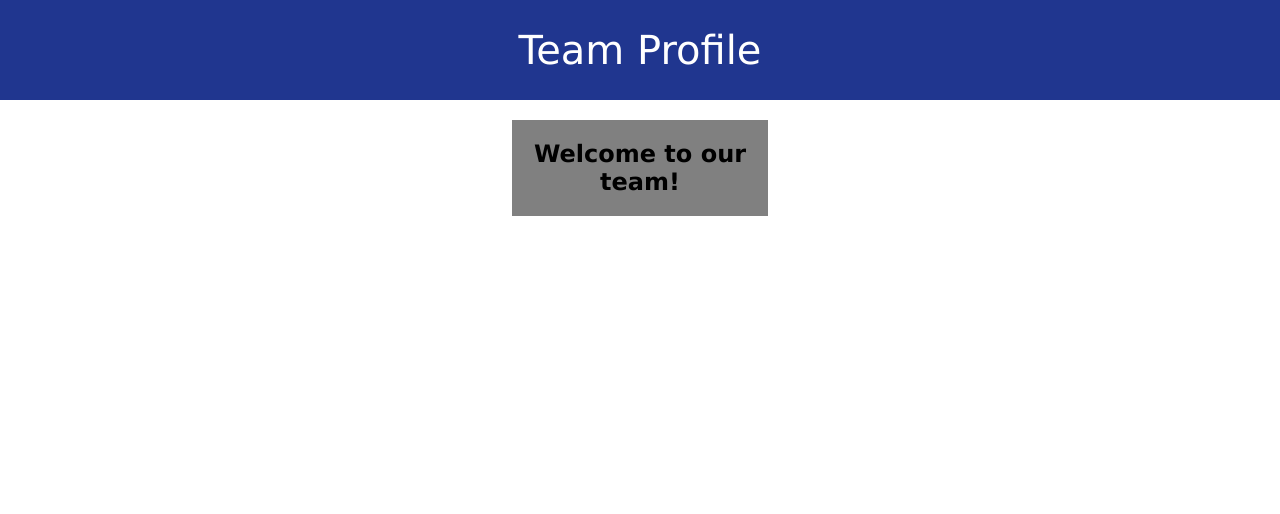
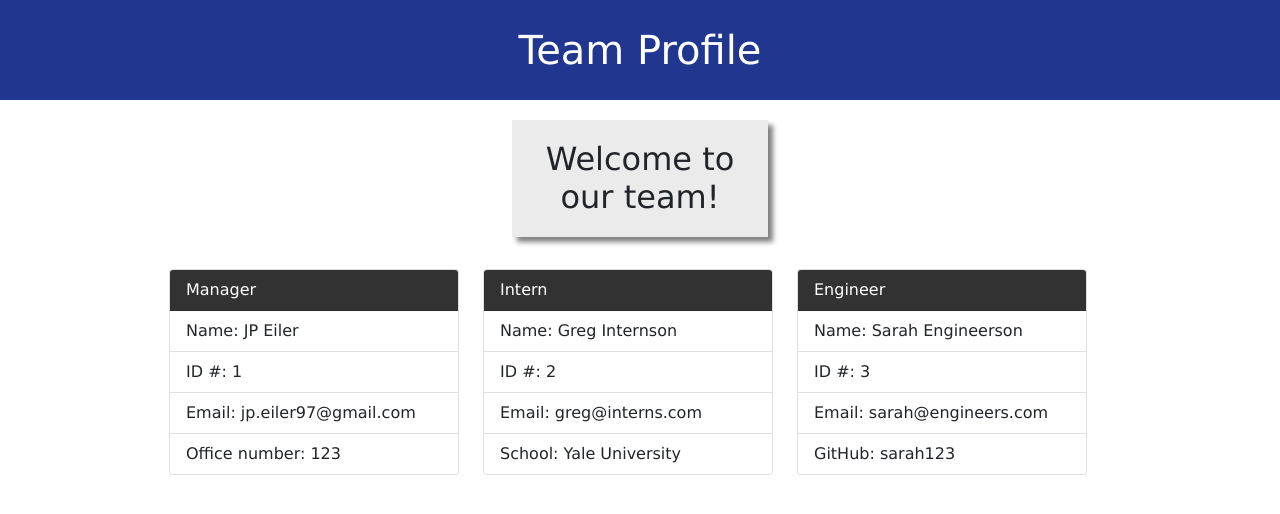
Before and after one commit to jpeiler97/team-generator, a website: page src/index.html in a window 1280 px wide. Drawn offline with nearby package versions, Linux system fonts and the light colour scheme.

Commit message:
added bootstrap and employee card templates

```diff
--- a/src/index.html
+++ b/src/index.html
@@ -4,6 +4,12 @@
     <meta charset="UTF-8" />
     <meta http-equiv="X-UA-Compatible" content="IE=edge" />
     <meta name="viewport" content="width=device-width, initial-scale=1.0" />
+    <link
+      href="https://cdn.jsdelivr.net/npm/bootstrap@5.0.0-beta3/dist/css/bootstrap.min.css"
+      rel="stylesheet"
+      integrity="sha384-eOJMYsd53ii+scO/bJGFsiCZc+5NDVN2yr8+0RDqr0Ql0h+rP48ckxlpbzKgwra6"
+      crossorigin="anonymous"
+    />
     <link rel="stylesheet" href="style.css" />
     <title>Team Profile Generator</title>
   </head>
@@ -12,6 +18,43 @@
     <div class="welcome-message">
       <h2>Welcome to our team!</h2>
     </div>
-    <div class="profile-area"></div>
+    <div class="profile-area container-fluid">
+      <div class="row my-4 justify-content-center">
+        <div class="col-3">
+          <div class="card">
+            <div class="card-header">Manager</div>
+            <ul class="list-group list-group-flush">
+              <li class="list-group-item">Name: JP Eiler</li>
+              <li class="list-group-item">ID #: 1</li>
+              <li class="list-group-item">Email: jp.eiler97@gmail.com</li>
+              <li class="list-group-item">Office number: 123</li>
+            </ul>
+          </div>
+        </div>
+        <div class="col-3">
+          <div class="card">
+            <div class="card-header">Intern</div>
+            <ul class="list-group list-group-flush">
+              <li class="list-group-item">Name: Greg Internson</li>
+              <li class="list-group-item">ID #: 2</li>
+              <li class="list-group-item">Email: greg@interns.com</li>
+              <li class="list-group-item">School: Yale University</li>
+            </ul>
+          </div>
+        </div>
+        <div class="col-3">
+          <div class="card">
+            <div class="card-header">Engineer</div>
+            <ul class="list-group list-group-flush">
+              <li class="list-group-item">Name: Sarah Engineerson</li>
+              <li class="list-group-item">ID #: 3</li>
+              <li class="list-group-item">Email: sarah@engineers.com</li>
+              <li class="list-group-item">GitHub: sarah123</li>
+            </ul>
+          </div>
+        </div>
+      </div>
+      </div>
+    </div>
   </body>
 </html>
--- a/src/style.css
+++ b/src/style.css
@@ -1,3 +1,12 @@
+/*
+Dark blue: #000B4F
+Blue: #20368F
+Light blue: #829CD0
+Light gray: #EBEBEB
+Gray: #6D6D6D
+Dark gray: #323232
+*/
+
 * {
   box-sizing: border-box;
   width: 100%;
@@ -25,9 +34,14 @@ header {
 }
 
 .welcome-message h2 {
-  flex: 1 0 100%;
-  background-color: gray;
+  background-color: #ebebeb;
   width: 20%;
   padding: 20px;
   text-align: center;
+  box-shadow: 5px 5px 5px gray;
 }
+
+.card-header {
+  background-color: #323232;
+  color: white;
+}
```
